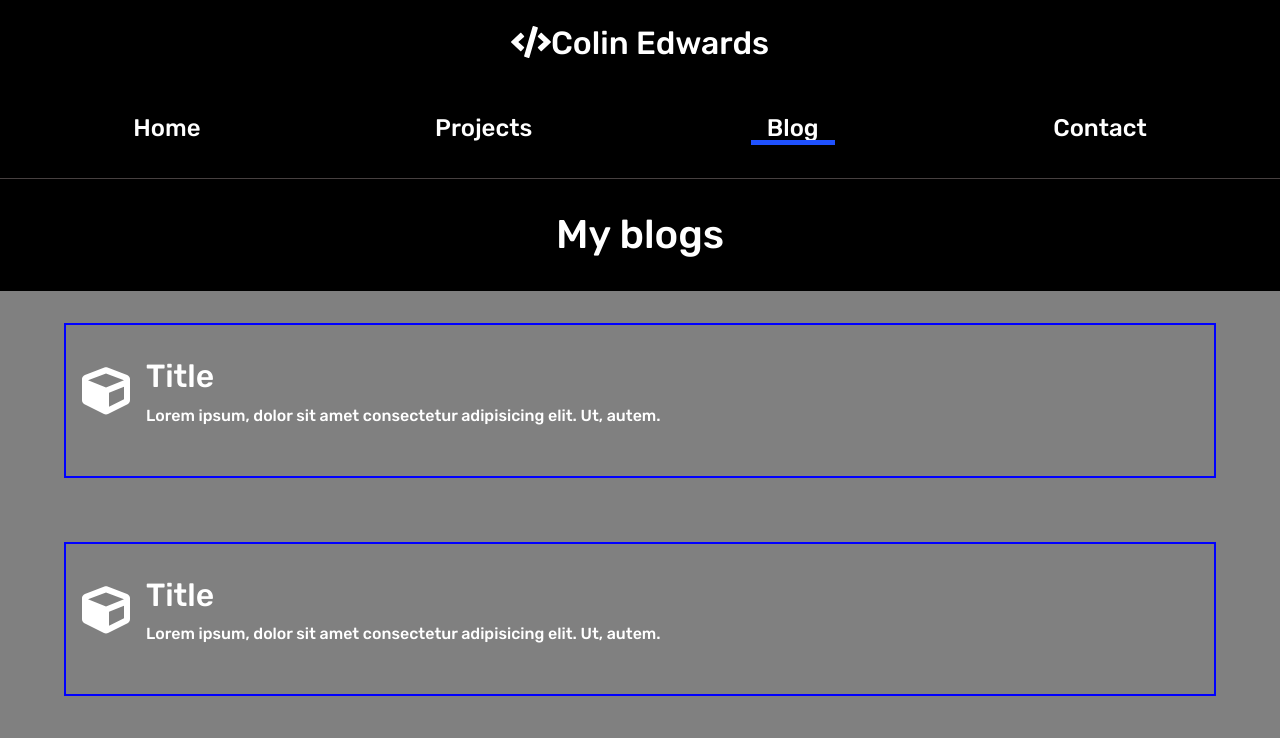
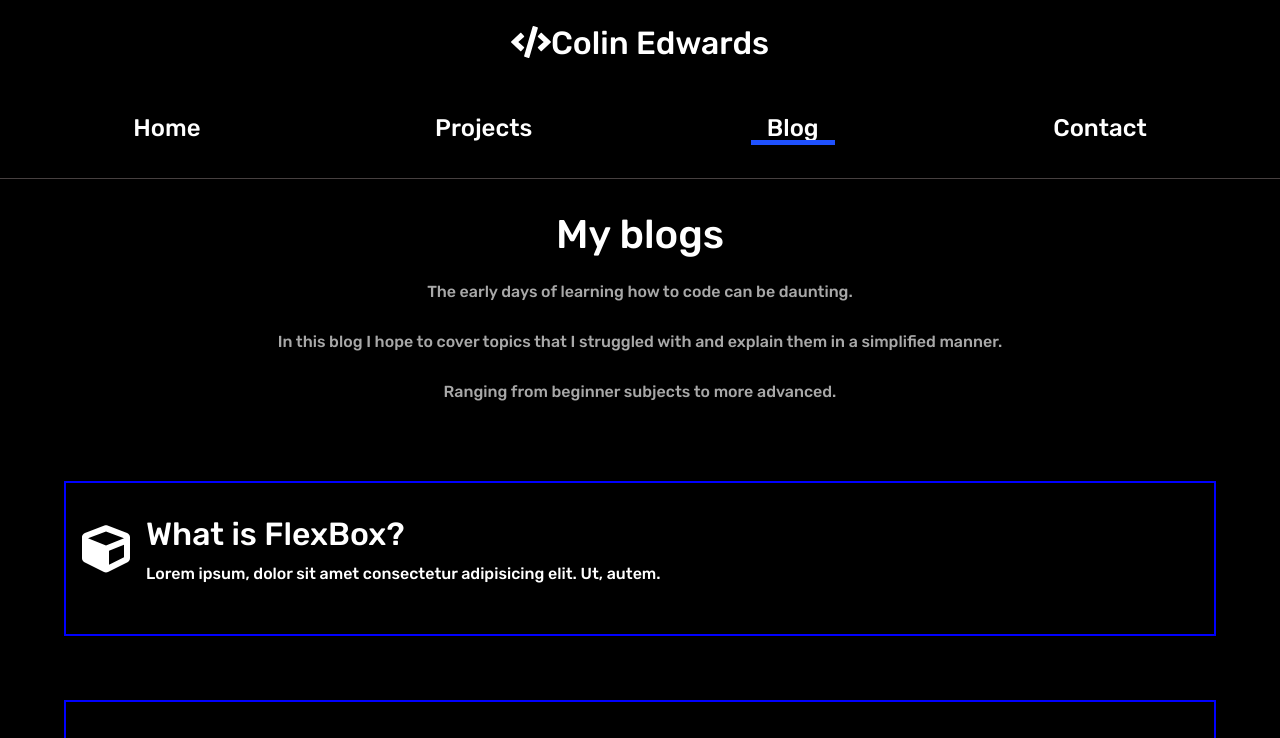
Before and after one commit to ColinJhEdwards/react-portfolio, a React (Create React App) app: page /blog in a window 1280 px wide. Shown: the top 738 px of the page. Built offline with nearby package versions, Linux system fonts and the light colour scheme.

Commit message:
styled blogs section and gave page an animation for entering and exiting

```diff
--- a/src/components/Blog.js
+++ b/src/components/Blog.js
@@ -2,12 +2,24 @@ import styled from "styled-components";
 import { motion } from "framer-motion";
 import { FontAwesomeIcon } from "@fortawesome/react-fontawesome";
 import { faCube } from "@fortawesome/free-solid-svg-icons";
+import { pageAnimation } from "../animations";
 
 const Blog = () => {
   return (
-    <StlyedBlog>
+    <StlyedBlog
+      variants={pageAnimation}
+      initial="hidden"
+      animate="show"
+      exit="exit"
+    >
       <div className="title">
         <h1>My blogs</h1>
+        <p>
+          The early days of learning how to code can be daunting. <br />
+          In this blog I hope to cover topics that I struggled with and explain
+          them in a simplified manner. <br /> Ranging from beginner subjects to
+          more advanced.
+        </p>
       </div>
       <div className="blogs">
         <div className="thumbnail">
@@ -15,7 +27,7 @@ const Blog = () => {
             <FontAwesomeIcon icon={faCube} />
           </div>
           <div className="text">
-            <h2>Title</h2>
+            <h2>What is FlexBox?</h2>
             <p>
               Lorem ipsum, dolor sit amet consectetur adipisicing elit. Ut,
               autem.
@@ -43,6 +55,24 @@ const Blog = () => {
             <p>Lorem ipsum dolor sit amet.</p>
           </div>
         </div>
+        <div className="thumbnail">
+          <div className="image">
+            <FontAwesomeIcon icon={faCube} />
+          </div>
+          <div className="text">
+            <h2>Title</h2>
+            <p>Lorem ipsum dolor sit amet.</p>
+          </div>
+        </div>
+        <div className="thumbnail">
+          <div className="image">
+            <FontAwesomeIcon icon={faCube} />
+          </div>
+          <div className="text">
+            <h2>Title</h2>
+            <p>Lorem ipsum dolor sit amet.</p>
+          </div>
+        </div>
       </div>
     </StlyedBlog>
   );
@@ -50,22 +80,48 @@ const Blog = () => {
 
 const StlyedBlog = styled(motion.div)`
   min-height: 90vh;
+  *::-webkit-scrollbar {
+    width: 5px;
+  }
+  *::-webkit-scrollbar-track {
+    background: transparent;
+  }
+  *::-webkit-scrollbar-thumb {
+    background-color: none;
+    border-radius: 20px;
+    border: transparent;
+  }
   .title {
     text-align: center;
     margin: 2rem 0rem;
+    p {
+      width: 70%;
+      margin: auto;
+      line-height: 50px;
+      color: #a8a8a8;
+    }
   }
   .blogs {
-    min-height: 90vh;
-    background: gray;
+    height: 65vh;
+    width: 90%;
+    margin: auto;
+    overflow-y: scroll;
     display: flex;
     flex-direction: column;
     align-items: flex-start;
+    scrollbar-width: thin;
+    scrollbar-color: #6969dd #e0e0e0;
     .thumbnail {
       display: flex;
       border: blue solid 2px;
-      width: 90%;
-      margin: 2rem 4rem;
-      padding: 2rem 2rem 2rem 0rem;
+      width: 100%;
+      margin: 2rem 0rem;
+      padding: 2rem 0rem;
+      cursor: pointer;
+      transition: all 0.5s ease;
+      &:hover {
+        background: blue;
+      }
       .image {
         font-size: 3rem;
         margin: 0rem 1rem;
```
